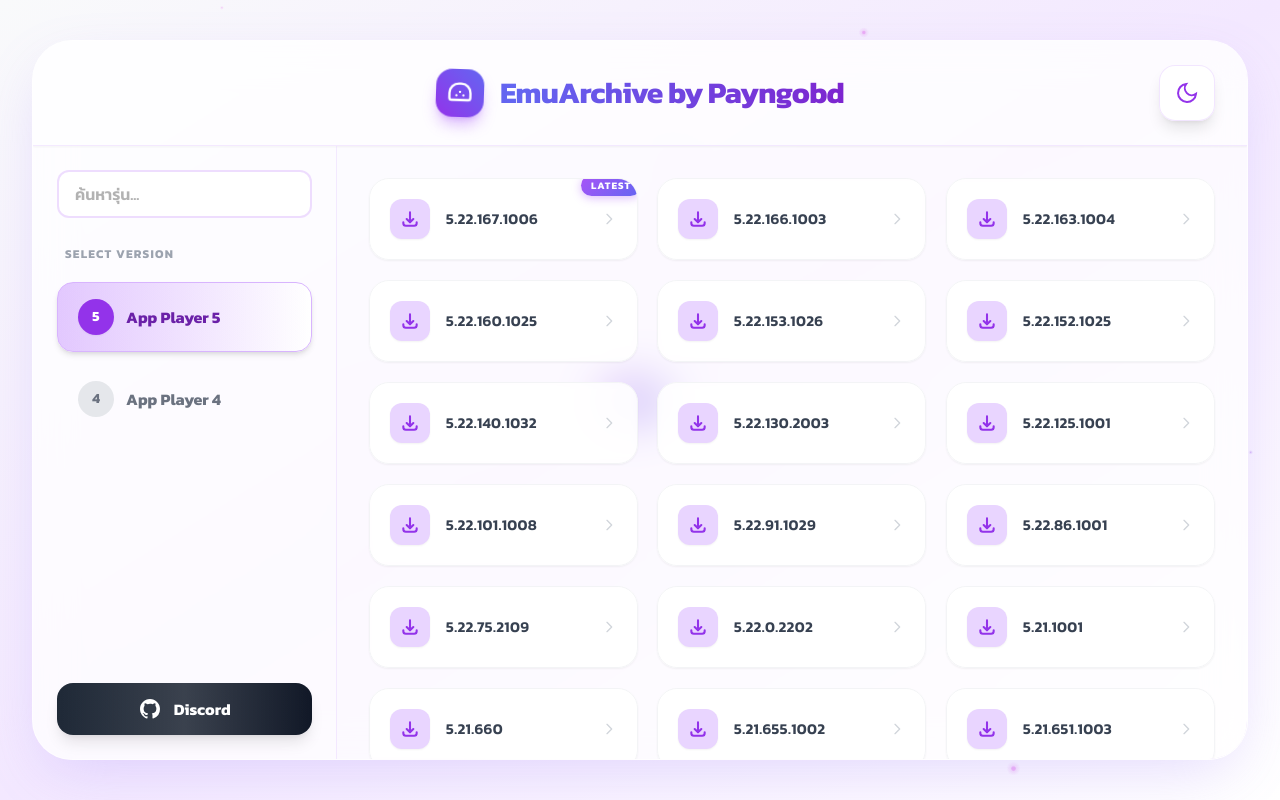
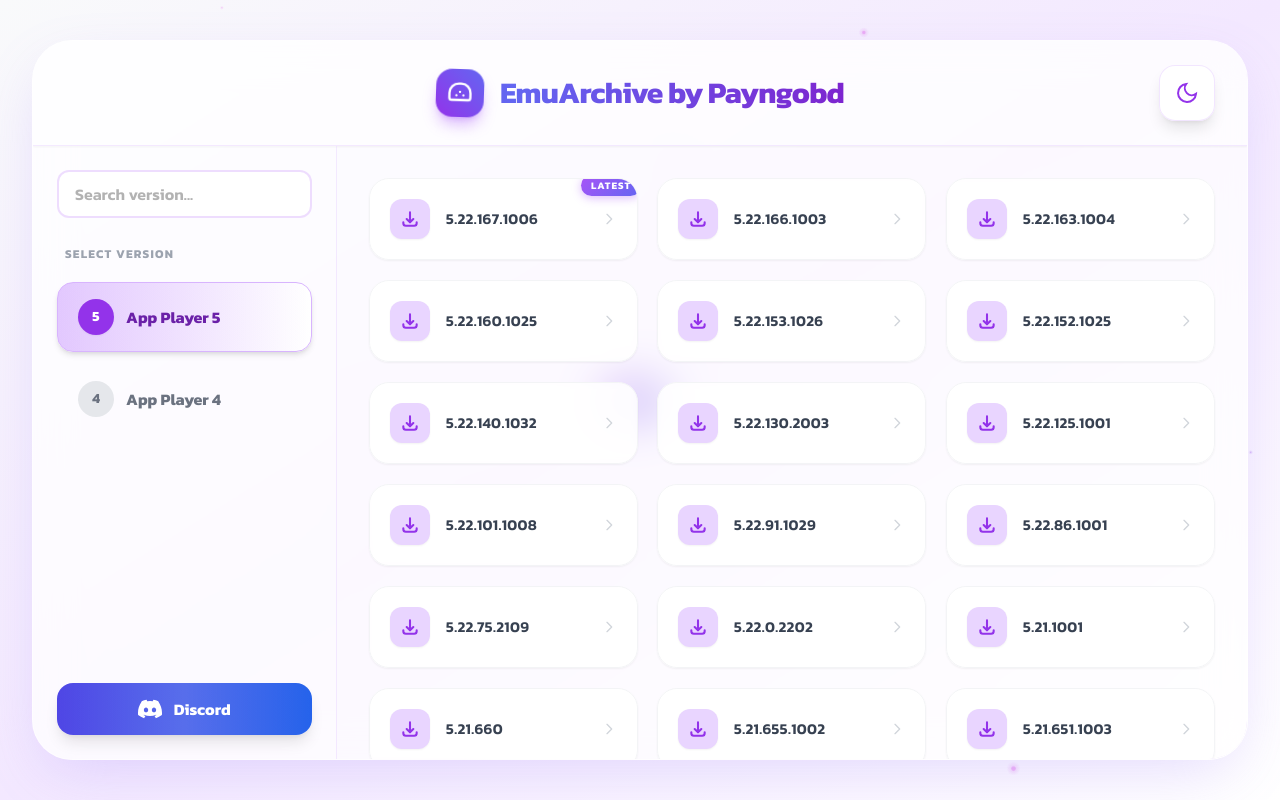
Before and after one commit to flexxisiamvailol-ui/payngoemu, a plain HTML site: page index.html in a window 1280 px wide. Drawn offline with nearby package versions, Linux system fonts and the light colour scheme.

Commit message:
Update index.html

```diff
--- a/index.html
+++ b/index.html
@@ -1,5 +1,5 @@
 <!DOCTYPE html>
-<html lang="th">
+<html lang="en">
 <head>
     <meta charset="UTF-8">
     <meta name="viewport" content="width=device-width, initial-scale=1.0">
@@ -66,7 +66,7 @@
         <div class="flex flex-col md:flex-row flex-1 overflow-hidden">
             <nav class="md:w-1/3 lg:w-1/4 p-6 bg-white/20 dark:bg-navy-900/20 border-r border-purple-200/50 dark:border-gray-700/50 flex flex-col gap-3 z-10">
                 <div class="search-container mb-4">
-                    <input id="search-input" type="text" placeholder="ค้นหารุ่น..." class="search-input w-full px-4 py-2.5 rounded-xl font-semibold border dark:border-gray-700 outline-none">
+                    <input id="search-input" type="text" placeholder="Search version..." class="search-input w-full px-4 py-2.5 rounded-xl font-semibold border dark:border-gray-700 outline-none">
                 </div>
                 <p class="text-xs font-bold text-gray-400 dark:text-gray-500 mb-2 uppercase tracking-widest pl-2">Select Version</p>
                 <button onclick="switchTab('bs5')" id="tab-bs5" class="nav-btn ripple-container w-full text-left px-5 py-4 rounded-2xl font-bold flex items-center gap-3 shadow-md bg-gradient-to-r from-lavender-100 to-white dark:from-gray-800 dark:to-navy-800 text-purple-800 dark:text-purple-300 border border-purple-300 dark:border-purple-500/50 relative overflow-hidden group">
@@ -80,9 +80,9 @@
                 </button>
 
                 <div class="mt-auto pt-4">
-                    <a href="https://discord.gg/qeHFD3egrn" target="_blank" class="github-btn w-full px-5 py-3.5 rounded-2xl font-bold flex items-center justify-center gap-3 text-white bg-gradient-to-r from-gray-800 to-gray-900 hover:from-black hover:to-gray-800 dark:from-purple-600 dark:to-indigo-600 dark:hover:from-purple-500 dark:hover:to-indigo-500 shadow-lg hover:shadow-xl hover:-translate-y-0.5 transition-all duration-300 group">
+                    <a href="https://discord.gg/qeHFD3egrn" target="_blank" class="github-btn w-full px-5 py-3.5 rounded-2xl font-bold flex items-center justify-center gap-3 text-white bg-gradient-to-r from-indigo-600 to-blue-600 hover:from-indigo-500 hover:to-blue-500 dark:from-indigo-600 dark:to-blue-600 dark:hover:from-indigo-500 dark:hover:to-blue-500 shadow-lg hover:shadow-xl hover:-translate-y-0.5 transition-all duration-300 group">
                         <svg class="w-6 h-6 group-hover:scale-110 transition-transform duration-300" fill="currentColor" viewBox="0 0 24 24">
-                            <path fill-rule="evenodd" d="M12 2C6.477 2 2 6.484 2 12.017c0 4.425 2.865 8.18 6.839 9.504.5.092.682-.217.682-.483 0-.237-.008-.868-.013-1.703-2.782.605-3.369-1.343-3.369-1.343-.454-1.158-1.11-1.466-1.11-1.466-.908-.62.069-.608.069-.608 1.003.07 1.531 1.032 1.531 1.032.892 1.53 2.341 1.088 2.91.832.092-.647.35-1.088.636-1.338-2.22-.253-4.555-1.113-4.555-4.951 0-1.093.39-1.988 1.029-2.688-.103-.253-.446-1.272.098-2.65 0 0 .84-.27 2.75 1.026A9.564 9.564 0 0112 6.844c.85.004 1.705.115 2.504.337 1.909-1.296 2.747-1.027 2.747-1.027.546 1.379.202 2.398.1 2.651.64.7 1.028 1.595 1.028 2.688 0 3.848-2.339 4.695-4.566 4.943.359.309.678.92.678 1.855 0 1.338-.012 2.419-.012 2.747 0 .268.18.58.688.482A10.019 10.019 0 0022 12.017C22 6.484 17.522 2 12 2z" clip-rule="evenodd"></path>
+                            <path d="M20.317 4.37a19.791 19.791 0 0 0-4.885-1.515a.074.074 0 0 0-.079.037c-.21.375-.444.864-.608 1.25a18.27 18.27 0 0 0-5.487 0a12.64 12.64 0 0 0-.617-1.25a.077.077 0 0 0-.079-.037A19.736 19.736 0 0 0 3.677 4.37a.07.07 0 0 0-.032.027C.533 9.046-.32 13.58.099 18.057a.082.082 0 0 0 .031.057a19.9 19.9 0 0 0 5.993 3.03a.078.078 0 0 0 .084-.028a14.09 14.09 0 0 0 1.226-1.994a.076.076 0 0 0-.041-.106a13.107 13.107 0 0 1-1.872-.892a.077.077 0 0 1-.008-.128a10.2 10.2 0 0 0 .372-.292a.074.074 0 0 1 .077-.01c3.928 1.793 8.18 1.793 12.062 0a.074.074 0 0 1 .078.01c.12.098.246.198.373.292a.077.077 0 0 1-.006.127a12.299 12.299 0 0 1-1.873.892a.077.077 0 0 0-.041.107c.36.698.772 1.362 1.225 1.993a.076.076 0 0 0 .084.028a19.839 19.839 0 0 0 6.002-3.03a.077.077 0 0 0 .032-.054c.5-5.177-.838-9.674-3.549-13.66a.061.061 0 0 0-.031-.03zM8.02 15.33c-1.183 0-2.157-1.085-2.157-2.419c0-1.333.956-2.419 2.157-2.419c1.21 0 2.176 1.096 2.157 2.42c0 1.333-.956 2.418-2.157 2.418zm7.975 0c-1.183 0-2.157-1.085-2.157-2.419c0-1.333.955-2.419 2.157-2.419c1.21 0 2.176 1.096 2.157 2.42c0 1.333-.946 2.418-2.157 2.418z"/>
                         </svg>
                         <span>Discord</span>
                     </a>
```
